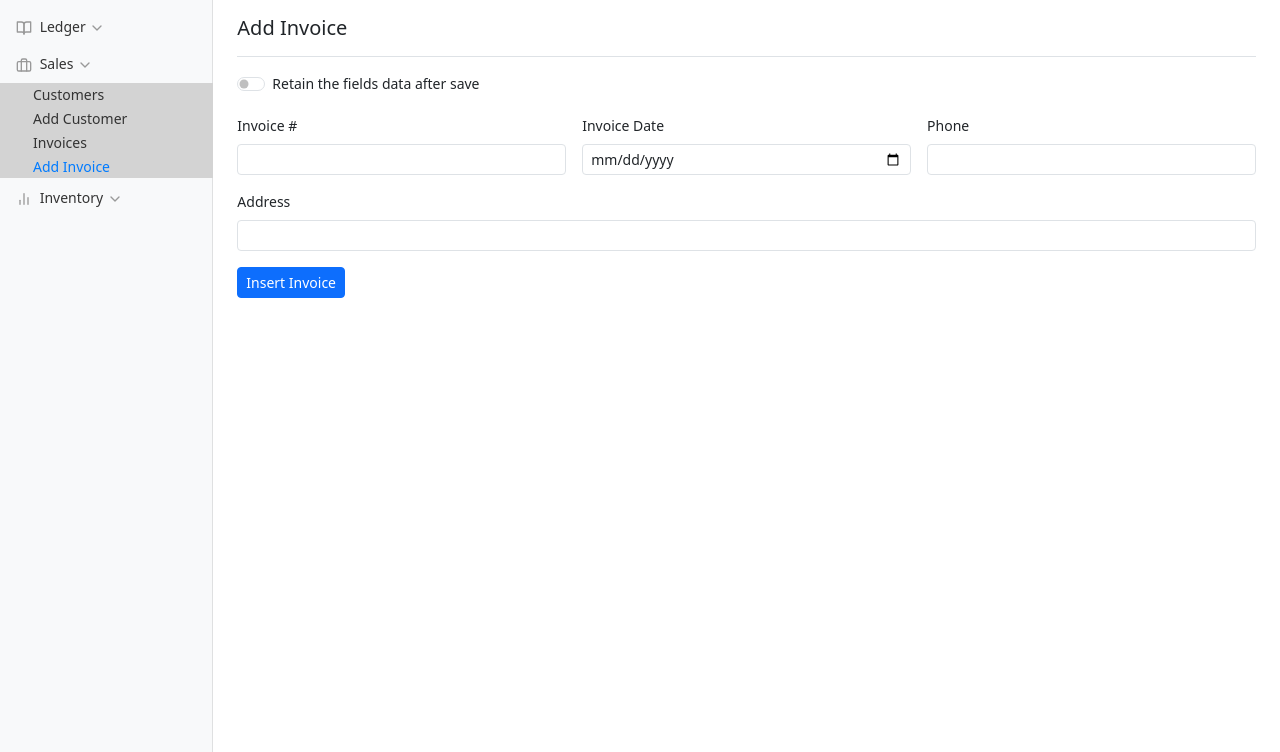
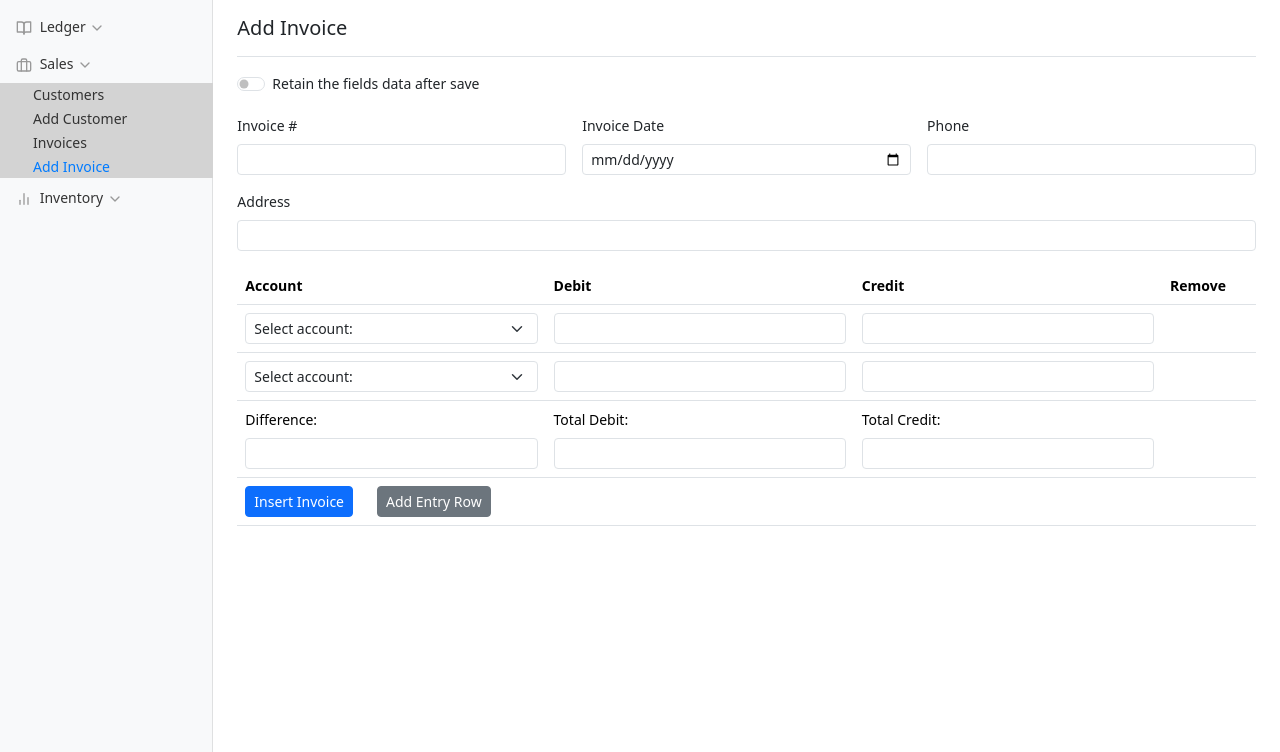
Before and after one commit to SohailSal/mzerp2, a Django app: page /sales/invoice_add in a window 1280 px wide. Shown: the part 48-800 px from the top of the page. Run offline with Django 5.2, Linux system fonts and the light colour scheme; data that the repository does not hold is empty; some libraries are stand-ins or nearby versions.

Commit message:
onto invoice view

```diff
--- a/inventory/models.py
+++ b/inventory/models.py
@@ -10,3 +10,9 @@ class Item(models.Model):
 
     def __str__(self):
         return self.name
+
+    def select(self):
+        return {
+            'id': self.id,
+            'name': self.name,
+        }
--- a/sales/templates/sales/invoice_add.html
+++ b/sales/templates/sales/invoice_add.html
@@ -50,9 +50,57 @@
         <label for="address" class="form-label">Address</label>
         <input type="textarea" x-model="address" class="form-control form-control-sm" id="address">
       </div>
+
+
       <div class="col-12">
-        <button type="submit" class="btn btn-sm btn-primary" :disabled="formLoading" x-text="submitText"></button>
-      </div>
+        <table class="table">
+            <thead>
+              <tr>
+                <th scope="col">Account</th>
+                <th scope="col">Debit</th>
+                <th scope="col">Credit</th>
+                <th scope="col">Remove</th>
+              </tr>
+            </thead>
+            <tbody>
+              <template x-for="(entry, index) in entries" :key="index">
+              <tr>
+                <td scope="row">    <select class="form-select form-select-sm" x-model="entry.account">
+                    <option value="0" selected>Select account:</option>
+                    <template x-for="option in {{accounts}}" :key="option.id">
+                        <option :value="option.id" x-text="option.name"></option>
+                    </template>
+                </select>
+            </td>
+                <td><input x-model="entry.debit" type="number" class="form-control form-control-sm" @change="debitChange(index)"></td>
+                <td><input x-model="entry.credit" type="number" class="form-control form-control-sm" @change="creditChange(index)"></td>
+                <td><template x-if="index>1"><button type="button" class="btn btn-sm btn-danger" @click="removeEntry(index)">&times;</button></template></td>
+              </tr>
+              </template>
+            </tbody>
+            <tfoot>
+                 <tr>
+                  <td>
+                    <label for="difference" class="form-label">Difference:</label>
+                    <input type="number" x-model="difference" readonly class="form-control form-control-sm"/>
+                  </td>
+                  <td>
+                    <label for="tdebit" class="form-label">Total Debit:</label>
+                    <input type="number" x-model="tdebit" readonly class="form-control form-control-sm"/>
+                  </td>
+                  <td>
+                    <label for="tcredit" class="form-label">Total Credit:</label>
+                    <input type="number" x-model="tcredit" readonly class="form-control form-control-sm"/>
+                  </td>
+                  <td></td>
+                </tr>
+                <tr>
+                  <td colspan="4"><button type="submit" class="btn btn-sm btn-primary" :disabled="formLoading" x-text="submitText"></button><button type="button" class="btn btn-sm btn-secondary mx-4" @click="addEntry()">Add Entry Row</button></td>
+                </tr>
+            </tfoot>
+        </table>
+     </div>
+
     </form>
   </div>
 
@@ -69,6 +117,28 @@
       submitText: 'Insert Invoice',
       save: false,
       msgShow: false,
+      entries: [{
+            account: '',
+            debit: '',
+            credit: '',
+            },
+            {
+            account: '',
+            debit: '',
+            credit: '',
+        }],
+
+      addEntry() {
+        this.entries.push({
+          account: '',
+          debit: '',
+          credit: '',
+        });
+      },
+      removeEntry(index) {
+          this.entries.splice(index, 1);
+          this.total();
+      },
 
       submit(event) {
           event.preventDefault();
@@ -78,6 +148,7 @@
           fetch(endpointUrl, {
               method: "post",
               body: JSON.stringify({
+                  entries: this.entries,
                   invoice_number: this.invoice_number,
                   invoice_date: this.invoice_date,
                   phone: this.phone,
--- a/sales/views.py
+++ b/sales/views.py
@@ -5,6 +5,7 @@ import json
 from django.db import transaction as trans
 from .models import Customer, Invoice
 from ledger.models import Category, Account
+from inventory.models import Item
 from django.core.exceptions import ValidationError
 from django.db import DatabaseError
 from icecream import ic
@@ -44,7 +45,8 @@ def invoices(request):
 	return render(request, 'sales/invoices.html', context={"invoices": invoices})
 
 def invoice_add(request):
-	return render(request, 'sales/invoice_add.html', context={})
+	items = [i.select() for i in Item.objects.all()]
+	return render(request, 'sales/invoice_add.html', context={'items':items})
 
 def invoice_post(request):
 	data = json.loads(request.body)
```
